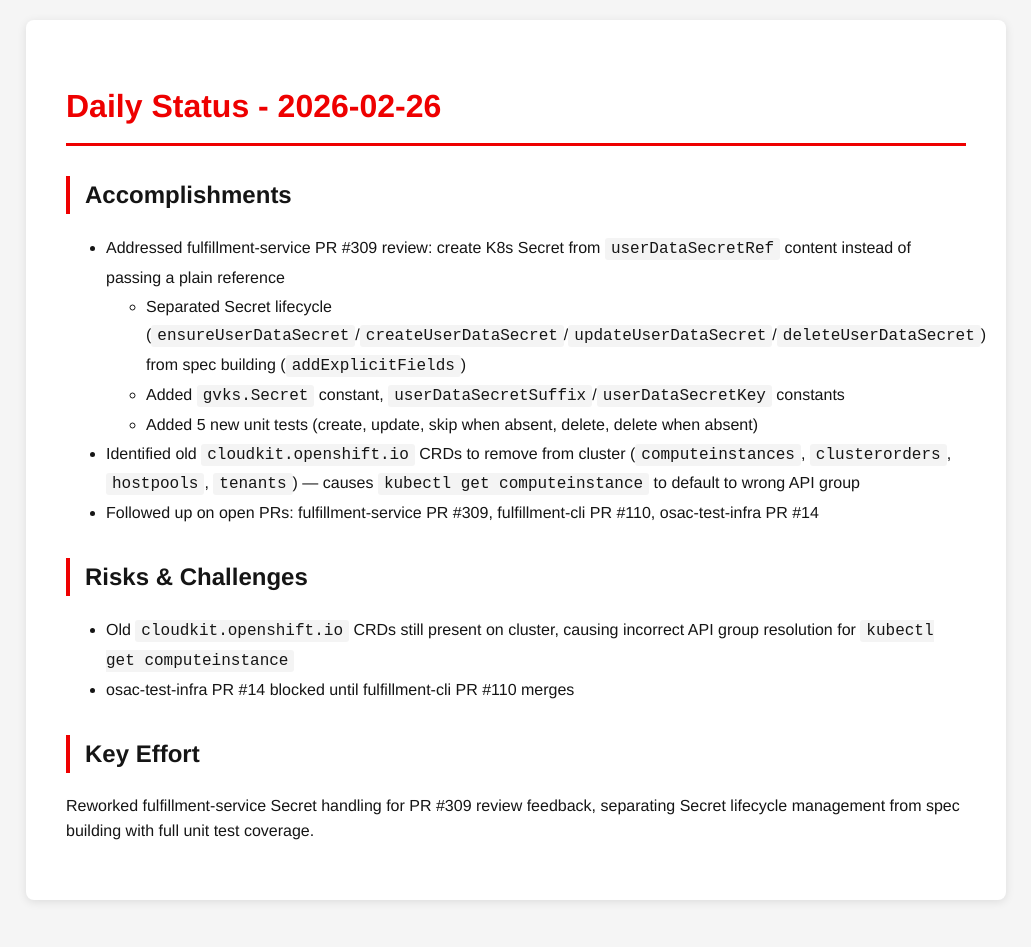
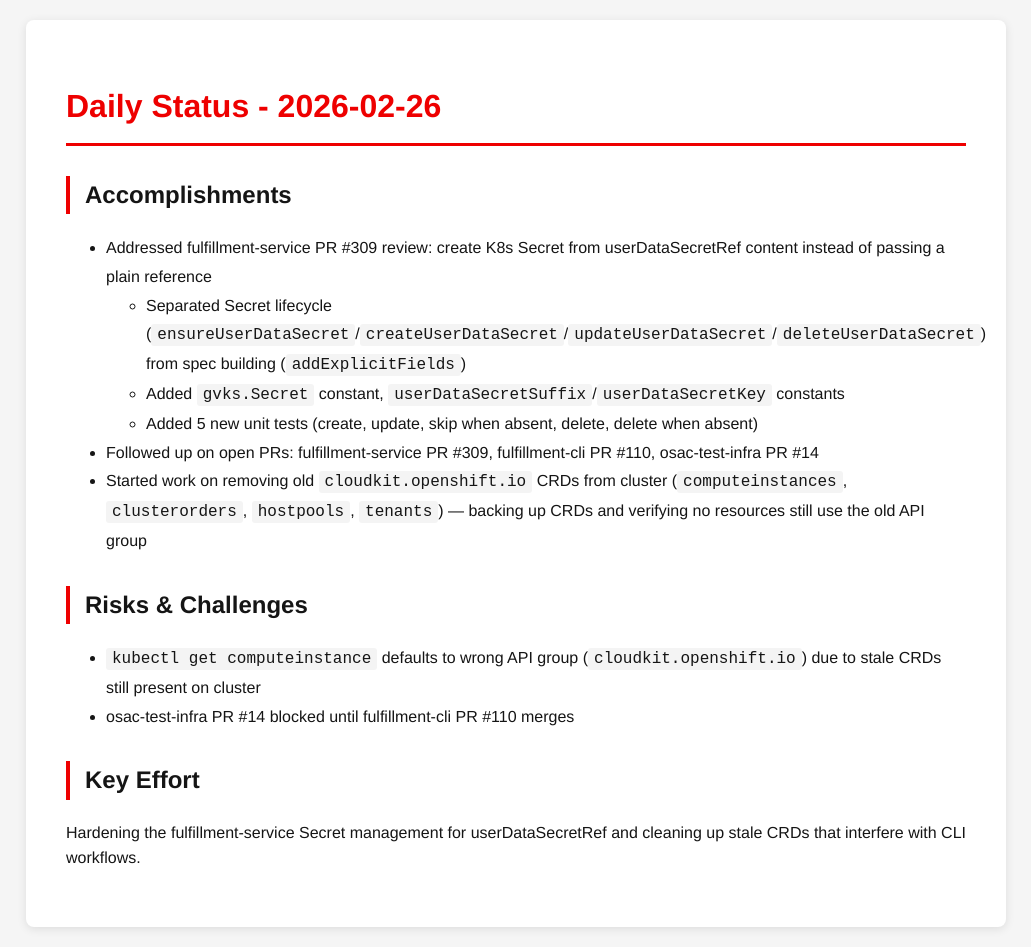
Before and after one commit to tzvatot/daily-status, a Jekyll site: the page built from 2026-02-26.md, in a window 1280 px wide. Shown: the whole page, without its empty margins (124-1155 px from the left). Built offline with Jekyll 4.4.1, drawn with Linux system fonts in a browser that asks for light colours; before the commit the page ends 920 px from its top, so only the background shows below that.

Commit message:
Daily status update - 2026-02-26

```diff
--- a/2026-02-26.md
+++ b/2026-02-26.md
@@ -7,19 +7,16 @@
 # Daily Status - 2026-02-26
 
 ## Accomplishments
-
-- Addressed fulfillment-service PR #309 review: create K8s Secret from `userDataSecretRef` content instead of passing a plain reference
+- Addressed fulfillment-service PR #309 review: create K8s Secret from userDataSecretRef content instead of passing a plain reference
   - Separated Secret lifecycle (`ensureUserDataSecret`/`createUserDataSecret`/`updateUserDataSecret`/`deleteUserDataSecret`) from spec building (`addExplicitFields`)
   - Added `gvks.Secret` constant, `userDataSecretSuffix`/`userDataSecretKey` constants
   - Added 5 new unit tests (create, update, skip when absent, delete, delete when absent)
-- Identified old `cloudkit.openshift.io` CRDs to remove from cluster (`computeinstances`, `clusterorders`, `hostpools`, `tenants`) — causes `kubectl get computeinstance` to default to wrong API group
 - Followed up on open PRs: fulfillment-service PR #309, fulfillment-cli PR #110, osac-test-infra PR #14
+- Started work on removing old `cloudkit.openshift.io` CRDs from cluster (`computeinstances`, `clusterorders`, `hostpools`, `tenants`) — backing up CRDs and verifying no resources still use the old API group
 
 ## Risks & Challenges
-
-- Old `cloudkit.openshift.io` CRDs still present on cluster, causing incorrect API group resolution for `kubectl get computeinstance`
+- `kubectl get computeinstance` defaults to wrong API group (`cloudkit.openshift.io`) due to stale CRDs still present on cluster
 - osac-test-infra PR #14 blocked until fulfillment-cli PR #110 merges
 
 ## Key Effort
-
-Reworked fulfillment-service Secret handling for PR #309 review feedback, separating Secret lifecycle management from spec building with full unit test coverage.
+Hardening the fulfillment-service Secret management for userDataSecretRef and cleaning up stale CRDs that interfere with CLI workflows.
```
